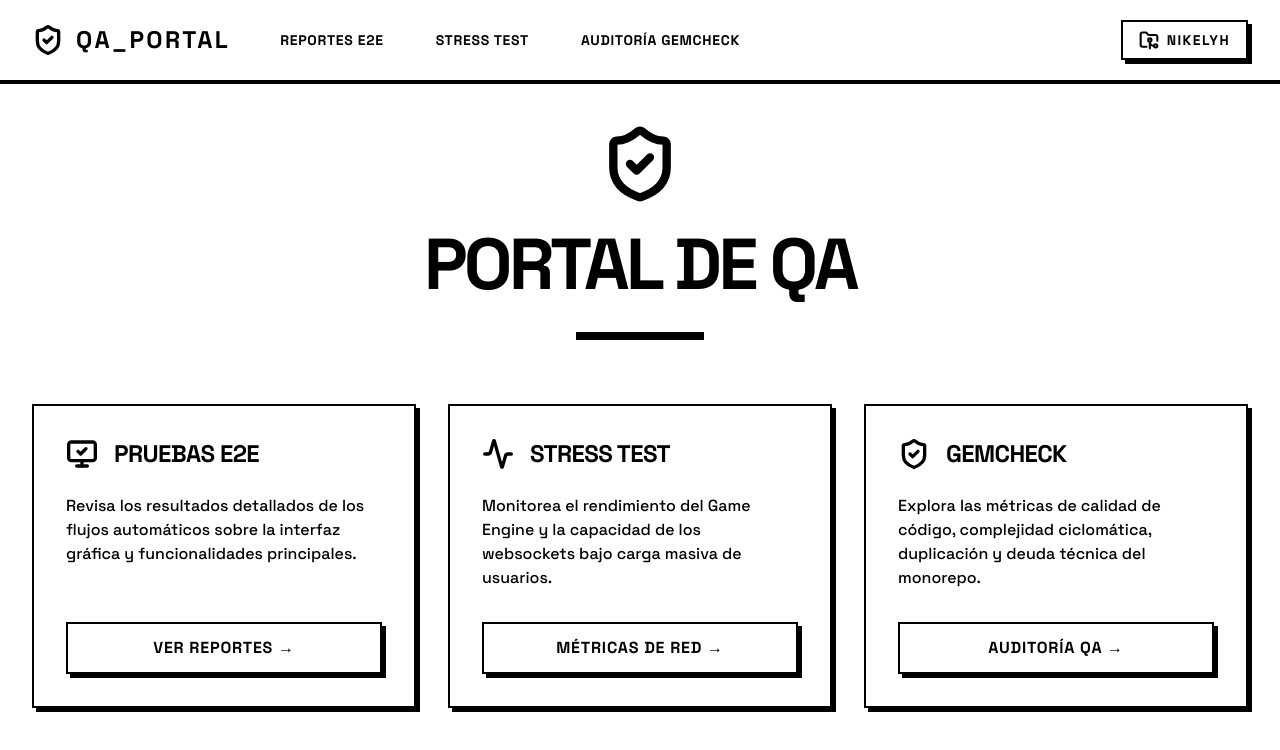
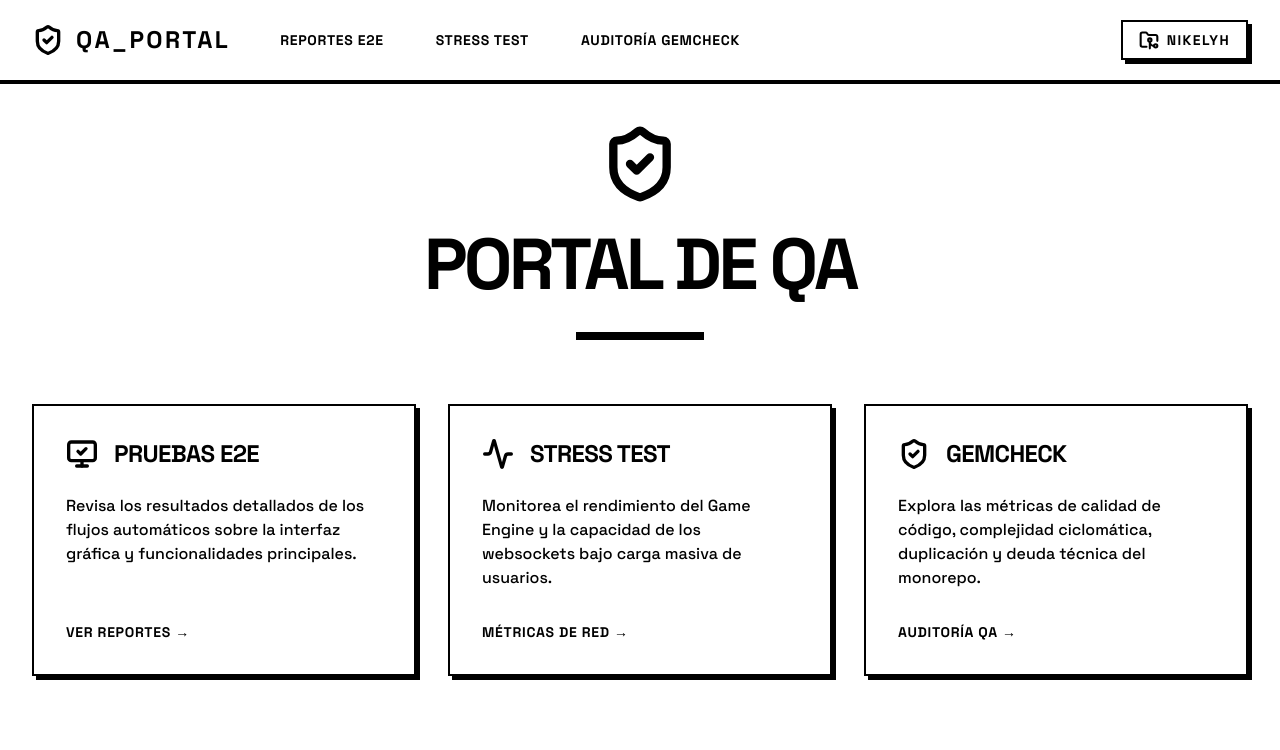
Before and after one commit to yohanvillarp/quizsync, a React (Vite) app in the folder apps/qa-portal/: page /#/ in a window 1280 px wide. Shown: the top 750 px of the page. Built offline with nearby package versions, Linux system fonts and the light colour scheme.

Commit message:
feat(qa-portal): hacer las tarjetas del home completamente clickeables

```diff
--- a/apps/qa-portal/src/pages/Gemcheck/ui/GemcheckPage.tsx
+++ b/apps/qa-portal/src/pages/Gemcheck/ui/GemcheckPage.tsx
@@ -73,15 +73,15 @@ export function GemcheckPage() {
         </button>
       </div>
 
-      <div className="flex-1 w-full bg-brand-black p-4 border-4 border-brand-black brutalist-card">
+      <div className="flex-1 w-full bg-brand-white p-4 border-4 border-brand-black shadow-[8px_8px_0px_0px_rgba(0,0,0,1)]">
         {activeTab === 'scan' && (
-          scanData ? <ScanDashboard data={scanData} /> : <div className="text-brand-white text-xl font-bold p-8">No se encontró el reporte general.</div>
+          scanData ? <ScanDashboard data={scanData} /> : <div className="text-brand-black text-xl font-bold p-8">No se encontró el reporte general.</div>
         )}
         {activeTab === 'complexity' && (
-          complexityData ? <ComplexityDashboard complexityData={complexityData} /> : <div className="text-brand-white text-xl font-bold p-8">No se encontró el reporte de complejidad.</div>
+          complexityData ? <ComplexityDashboard complexityData={complexityData} /> : <div className="text-brand-black text-xl font-bold p-8">No se encontró el reporte de complejidad.</div>
         )}
         {activeTab === 'git' && (
-          gitData ? <GitDashboard gitActivity={gitData} /> : <div className="text-brand-white text-xl font-bold p-8">No se encontró el reporte de Git.</div>
+          gitData ? <GitDashboard gitActivity={gitData} /> : <div className="text-brand-black text-xl font-bold p-8">No se encontró el reporte de Git.</div>
         )}
       </div>
     </div>
--- a/apps/qa-portal/src/pages/Home/ui/HomePage.tsx
+++ b/apps/qa-portal/src/pages/Home/ui/HomePage.tsx
@@ -13,44 +13,44 @@ export function HomePage() {
       </div>
 
       <div className="grid grid-cols-1 md:grid-cols-2 lg:grid-cols-3 gap-8 mt-10">
-        <div className="brutalist-card p-8 flex flex-col">
+        <Link to="/reports" className="brutalist-card p-8 flex flex-col group cursor-pointer text-brand-black no-underline">
           <div className="flex items-center gap-4 mb-6">
             <MonitorCheck className="w-8 h-8 text-brand-black" strokeWidth={2.5} />
             <h2 className="text-2xl font-black uppercase tracking-tight">Pruebas E2E</h2>
           </div>
-          <p className="font-sans text-brand-black font-medium mb-8 flex-1">
+          <p className="font-sans font-medium mb-8 flex-1 text-brand-black">
             Revisa los resultados detallados de los flujos automáticos sobre la interfaz gráfica y funcionalidades principales.
           </p>
-          <Link to="/reports" className="brutalist-button inline-block text-center py-3">
+          <div className="font-bold uppercase tracking-wider text-sm mt-auto group-hover:underline">
             Ver Reportes &rarr;
-          </Link>
-        </div>
+          </div>
+        </Link>
 
-        <div className="brutalist-card p-8 flex flex-col">
+        <Link to="/stress" className="brutalist-card p-8 flex flex-col group cursor-pointer text-brand-black no-underline">
           <div className="flex items-center gap-4 mb-6">
             <Activity className="w-8 h-8 text-brand-black" strokeWidth={2.5} />
             <h2 className="text-2xl font-black uppercase tracking-tight">Stress Test</h2>
           </div>
-          <p className="font-sans text-brand-black font-medium mb-8 flex-1">
+          <p className="font-sans font-medium mb-8 flex-1 text-brand-black">
             Monitorea el rendimiento del Game Engine y la capacidad de los websockets bajo carga masiva de usuarios.
           </p>
-          <Link to="/stress" className="brutalist-button inline-block text-center py-3">
+          <div className="font-bold uppercase tracking-wider text-sm mt-auto group-hover:underline">
             Métricas de Red &rarr;
-          </Link>
-        </div>
+          </div>
+        </Link>
 
-        <div className="brutalist-card p-8 flex flex-col">
+        <Link to="/audit" className="brutalist-card p-8 flex flex-col group cursor-pointer text-brand-black no-underline">
           <div className="flex items-center gap-4 mb-6">
             <ShieldCheck className="w-8 h-8 text-brand-black" strokeWidth={2.5} />
             <h2 className="text-2xl font-black uppercase tracking-tight">Gemcheck</h2>
           </div>
-          <p className="font-sans text-brand-black font-medium mb-8 flex-1">
+          <p className="font-sans font-medium mb-8 flex-1 text-brand-black">
             Explora las métricas de calidad de código, complejidad ciclomática, duplicación y deuda técnica del monorepo.
           </p>
-          <Link to="/audit" className="brutalist-button inline-block text-center py-3">
+          <div className="font-bold uppercase tracking-wider text-sm mt-auto group-hover:underline">
             Auditoría QA &rarr;
-          </Link>
-        </div>
+          </div>
+        </Link>
       </div>
     </div>
   );
```
